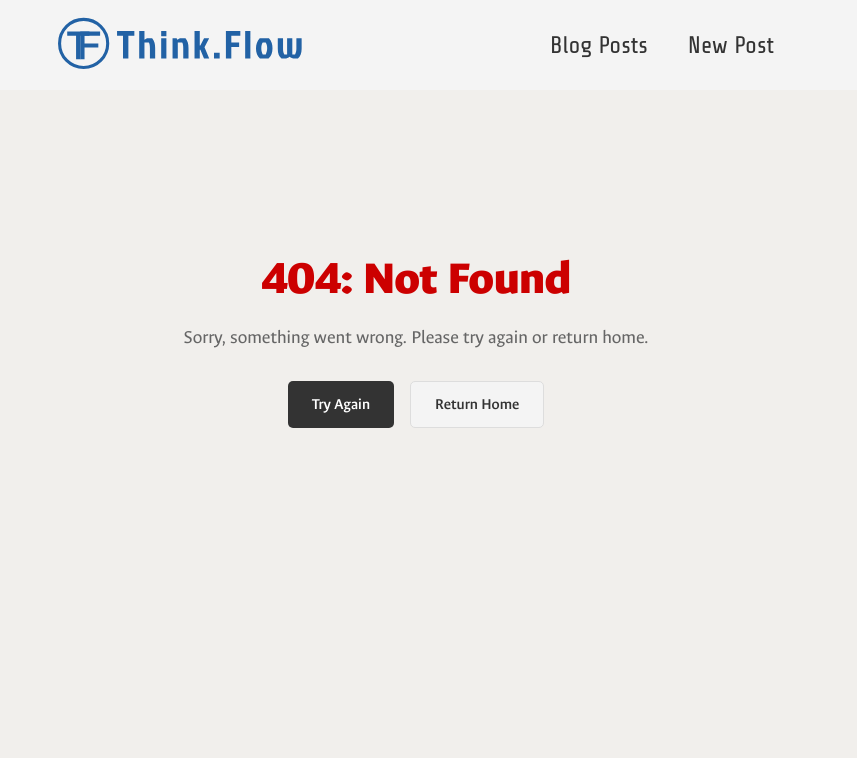
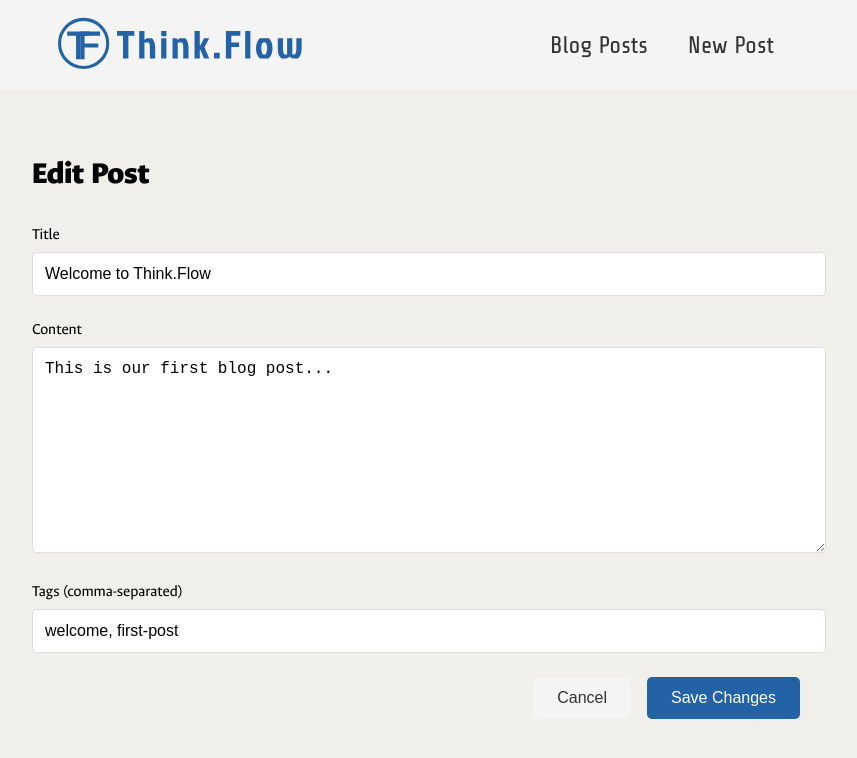
Before and after one commit to gabrielatwell1987/blog, a SvelteKit app: page /posts/welcome-to-thinkflow/edit in a window 1280 px wide. Before the commit this address had no page. Shown: the top 758 px of the page, without its empty margins (224-1081 px from the left). Built offline with nearby package versions, Linux system fonts and the light colour scheme.

Commit message:
made the edit button have functionality.. so the whole web app is working!

```diff
--- a/src/lib/data/stores.svelte.js
+++ b/src/lib/data/stores.svelte.js
@@ -1,5 +1,3 @@
-// import { state } from 'svelte';
-
 // Initialize posts state
 const posts = $state([
 	{
@@ -31,4 +29,9 @@ function updatePost(slug, updatedPost) {
 	}
 }
 
-export { posts, addPost, deletePost, updatePost };
+// Getter function for posts
+function getPosts() {
+	return posts;
+}
+
+export { getPosts, addPost, deletePost, updatePost };
--- a/src/routes/new/+page.svelte
+++ b/src/routes/new/+page.svelte
@@ -154,7 +154,8 @@
 			transition: background 0.2s;
 
 			&:hover {
-				opacity: 0.9;
+				/* opacity: 0.9; */
+				background: var(--accent);
 			}
 
 			&:disabled {
--- a/src/routes/posts/+page.svelte
+++ b/src/routes/posts/+page.svelte
@@ -1,5 +1,7 @@
 <script>
-	import { posts, deletePost } from '$lib/data/stores.svelte.js';
+	import { getPosts, deletePost } from '$lib/data/stores.svelte.js';
+
+	const posts = getPosts();
 
 	// Handle delete with loading state
 	let isDeleting = $state(false);
--- /dev/null
+++ b/src/routes/posts/[slug]/edit/+page.svelte
@@ -0,0 +1,151 @@
+<script>
+	import { page } from '$app/stores';
+	import { getPosts, updatePost } from '$lib/data/stores.svelte.js';
+	import { goto } from '$app/navigation';
+	import { error } from '@sveltejs/kit';
+
+	const slug = $page.params.slug;
+	const posts = getPosts();
+	const currentPost = posts.find((p) => p.slug === slug);
+
+	if (!currentPost) {
+		// goto('/posts');
+		throw error(404, {
+			message: 'Post not found'
+		});
+	}
+
+	let title = $state(currentPost.title);
+	let content = $state(currentPost.content);
+	let tags = $state(currentPost.tags.join(', '));
+	let saving = $state(false);
+
+	async function handleSubmit(e) {
+		e.preventDefault();
+		saving = true;
+
+		try {
+			const updatedPost = {
+				...currentPost,
+				title,
+				content,
+				tags: tags
+					.split(',')
+					.map((tag) => tag.trim())
+					.filter(Boolean),
+				updatedAt: new Date().toISOString()
+			};
+
+			updatePost(slug, updatedPost);
+			goto('/posts');
+		} catch (error) {
+			console.error('Failed to update post:', error);
+			alert('Failed to update post. Please try again.');
+		} finally {
+			saving = false;
+		}
+	}
+</script>
+
+<div class="edit-post">
+	<h1>Edit Post</h1>
+
+	<form onsubmit={handleSubmit}>
+		<div class="form-group">
+			<label for="title">Title</label>
+			<input type="text" id="title" bind:value={title} required />
+		</div>
+
+		<div class="form-group">
+			<label for="content">Content</label>
+			<textarea id="content" bind:value={content} rows="10" required></textarea>
+		</div>
+
+		<div class="form-group">
+			<label for="tags">Tags (comma-separated)</label>
+			<input type="text" id="tags" bind:value={tags} />
+		</div>
+
+		<div class="actions">
+			<button type="button" onclick={() => goto('/posts')}>Cancel</button>
+			<button type="submit" disabled={saving}>
+				{saving ? 'Saving...' : 'Save Changes'}
+			</button>
+		</div>
+	</form>
+</div>
+
+<style>
+	.edit-post {
+		max-width: 800px;
+		margin: 2rem auto;
+		padding: 0 1rem;
+
+		& h1 {
+			font-family: var(--ancizar-black-font);
+			font-size: clamp(1.5rem, 3vw, 2rem);
+			margin-bottom: 2rem;
+		}
+
+		& .form-group {
+			margin-bottom: 1.5rem;
+
+			& label {
+				display: block;
+				margin-bottom: 0.5rem;
+				font-weight: 500;
+			}
+
+			& input,
+			& textarea {
+				width: 100%;
+				padding: 0.75rem;
+				border: 1px solid #ddd;
+				border-radius: 5px;
+				font-size: 1rem;
+
+				&:focus {
+					outline: none;
+					border-color: #666;
+				}
+			}
+		}
+
+		& .actions {
+			display: flex;
+			gap: 1rem;
+			justify-content: flex-end;
+
+			& button {
+				padding: 0.75rem 1.5rem;
+				border: none;
+				border-radius: 5px;
+				font-size: 1rem;
+				cursor: pointer;
+
+				&[type='button'] {
+					background: #f4f4f4;
+					color: #333;
+
+					&:hover {
+						background: #eee;
+					}
+				}
+
+				&[type='submit'] {
+					background: var(--link);
+					color: white;
+
+					&:hover {
+						background: var(--accent);
+					}
+
+					&:disabled {
+						opacity: 0.7;
+						cursor: not-allowed;
+					}
+				}
+			}
+		}
+	}
+</style>
```
